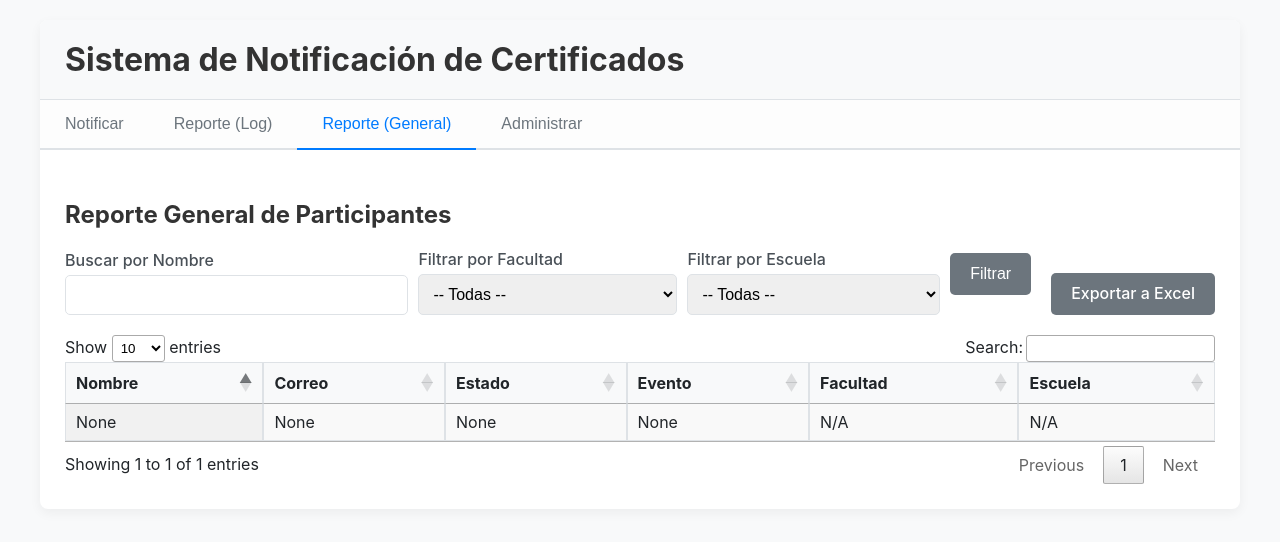
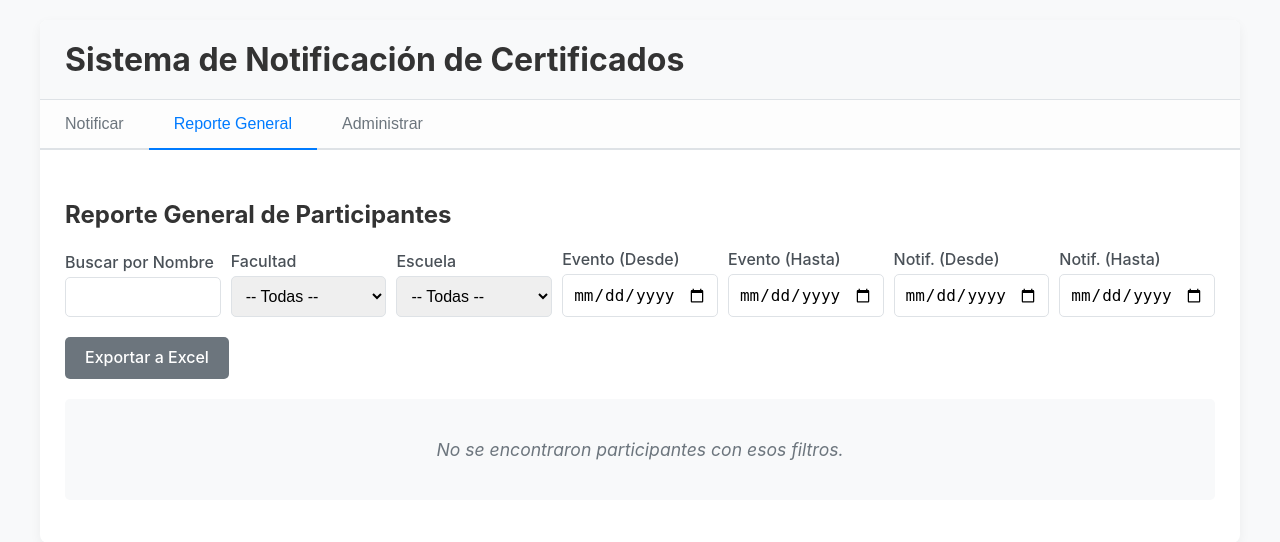
Before and after one commit to Yusurus/SystemaDeEnvioDeMensajesWeb, a Flask app: page / in a window 1280 px wide, after a click on "Reporte General". Shown: the top 542 px of the page. Run offline with Flask 3, Linux system fonts and the light colour scheme; data that the repository does not hold is empty; some libraries are stand-ins or nearby versions.

Commit message:
feat: Añade filtros de fecha para notificaciones y mejora la interfaz de usuario

```diff
--- a/app.py
+++ b/app.py
@@ -32,6 +32,9 @@
 
 
     @app.route('/')
+    # app.py
+
+    @app.route('/')
     def index():
         try:
             # --- Obtener filtros y pestaña activa ---
@@ -39,28 +42,34 @@
             filter_facultad = request.args.get('filter_facultad', None)
             filter_escuela = request.args.get('filter_escuela', None)
 
-            # Determinar pestaña activa
+            # Filtros Fecha Evento
+            date_start = request.args.get('date_start', None)
+            date_end = request.args.get('date_end', None)
+
+            # NUEVOS Filtros Fecha Notificación
+            noti_date_start = request.args.get('noti_date_start', None)
+            noti_date_end = request.args.get('noti_date_end', None)
+
             active_tab = request.args.get('tab', 'notificar')
-            if search_query or filter_facultad or filter_escuela:
+
+            # Si se usa cualquier filtro, activa la pestaña de reporte
+            if any([search_query, filter_facultad, filter_escuela, date_start, date_end, noti_date_start, noti_date_end]):
                 active_tab = 'reporte-general'
 
             # --- Pestaña 1: Notificar ---
             status = get_notification_status()
             participants_list = model.get_unnotified_participants(status['available_this_batch'])
 
-            # --- Pestaña 2: Reporte (Log) ---
-            log_search_query = request.args.get('log_search_name', None)
-            if log_search_query:
-                active_tab = 'reporte-log'
-            notification_log = model.get_notification_log(search_term=log_search_query)
+            # --- Pestaña 2: Reporte (General) ---
+            participant_report = model.get_participant_report(
+                search_query, filter_facultad, filter_escuela,
+                date_start, date_end, noti_date_start, noti_date_end # <-- Pasamos todos los filtros
+            )
 
-            # --- Pestaña 3: Reporte (General) ---
-            participant_report = model.get_participant_report(search_query, filter_facultad, filter_escuela)
-
-            # --- Pestaña 4: Administrar (Cargar listas) ---
+            # --- Pestaña 3: Administrar ---
             events_list = model.get_all_events()
-            facultades_list = model.get_all_facultades() # NUEVO
-            escuelas_list = model.get_all_escuelas()     # NUEVO
+            facultades_list = model.get_all_facultades()
+            escuelas_list = model.get_all_escuelas()
 
             return render_template(
                 'index.html',
@@ -68,14 +77,15 @@
                 participants=participants_list,
                 status=status,
                 # Tab 2
-                logs=notification_log,
-                log_search_name=log_search_query or "",
-                # Tab 3
                 report_data=participant_report,
                 search_name=search_query or "",
                 current_facultad=filter_facultad,
                 current_escuela=filter_escuela,
-                # Tab 4
+                current_date_start=date_start or "",
+                current_date_end=date_end or "",
+                current_noti_date_start=noti_date_start or "", # <-- NUEVO
+                current_noti_date_end=noti_date_end or "",   # <-- NUEVO
+                # Tab 3
                 events_list=events_list,
                 facultades_list=facultades_list,
                 escuelas_list=escuelas_list,
@@ -84,7 +94,7 @@
             )
         except Exception as e:
             flash(f"Error al cargar la página: {e}", 'error')
-            return render_template('index.html', participants=[], status={'count_today': 0, 'daily_limit': config.EMAIL_DAILY_LIMIT, 'remaining_today': 0}, logs=[], events_list=[], facultades_list=[], escuelas_list=[], report_data=[], search_name="", log_search_name="", active_tab="notificar")
+            return render_template('index.html', participants=[], status={'count_today': 0, 'daily_limit': config.EMAIL_DAILY_LIMIT, 'remaining_today': 0}, events_list=[], facultades_list=[], escuelas_list=[], report_data=[], search_name="", active_tab="notificar", current_date_start="", current_date_end="", current_noti_date_start="", current_noti_date_end="")
 
     @app.route('/enviar-notificaciones', methods=['POST'])
     def send_notifications():
@@ -179,19 +189,21 @@
 
     @app.route('/export/excel')
     def export_excel():
-        """
-        Exporta el nuevo "Reporte General" con filtros.
-        """
         try:
+            # Leer TODOS los filtros de la URL
             search_query = request.args.get('search_name', '')
             filter_facultad = request.args.get('filter_facultad', None)
             filter_escuela = request.args.get('filter_escuela', None)
+            date_start = request.args.get('date_start', None)
+            date_end = request.args.get('date_end', None)
+            noti_date_start = request.args.get('noti_date_start', None) # <-- NUEVO
+            noti_date_end = request.args.get('noti_date_end', None)   # <-- NUEVO
 
-            # Obtenemos los datos (¡quitando el límite web!)
-            data = model.get_participant_report(search_query, filter_facultad, filter_escuela)
-            # ^ NOTA: get_participant_report tiene un "LIMIT 500" - deberías quitarlo
-            # o hacerlo un parámetro para una exportación completa.
-            # Por ahora, funcionará con los 500 primeros.
+            # Pasar TODOS los filtros al modelo
+            data = model.get_participant_report(
+                search_query, filter_facultad, filter_escuela,
+                date_start, date_end, noti_date_start, noti_date_end
+            )
 
             if not data:
                 flash("No hay datos para exportar.", "info")
@@ -204,13 +216,21 @@
                 'correo': 'Correo Electrónico',
                 'estadoNotificado': 'Estado',
                 'nombre_evento': 'Evento',
+                'fecha_evento': 'Fecha Evento',
                 'nombre_facultad': 'Facultad',
-                'nombre_escuela': 'Escuela'
+                'nombre_escuela': 'Escuela',
+                'fecha_notificacion': 'Fecha Notificación'
             }, inplace=True)
 
-            # Rellenar valores nulos para un reporte más limpio
+            # Formatear todas las fechas
+            if 'Fecha Evento' in df.columns:
+                df['Fecha Evento'] = pd.to_datetime(df['Fecha Evento']).dt.strftime('%Y-%m-%d')
+            if 'Fecha Notificación' in df.columns:
+                df['Fecha Notificación'] = pd.to_datetime(df['Fecha Notificación']).dt.strftime('%Y-%m-%d %H:%M:%S')
+
             df['Facultad'] = df['Facultad'].fillna('N/A')
             df['Escuela'] = df['Escuela'].fillna('N/A')
+            df['Fecha Notificación'] = df['Fecha Notificación'].fillna('N/A')
 
             output = io.BytesIO()
             with pd.ExcelWriter(output, engine='openpyxl') as writer:
--- a/templates/index.html
+++ b/templates/index.html
@@ -89,11 +89,11 @@
             border: 1px solid var(--color-borde);
             text-align: left;
             vertical-align: top;
+            white-space: nowrap; /* Evita que el texto se rompa */
         }
         th { background-color: var(--color-fondo); font-weight: 600; }
         tr:nth-child(even) { background-color: #fcfcfc; }
 
-        /* ... (resto de tus estilos CSS sin cambios) ... */
         button[type="submit"] {
             background-color: var(--color-exito);
             color: white;
@@ -133,6 +133,7 @@
         .warning { background-color: #fff3cd; color: #856404; border-color: #ffeeba; }
         .info { background-color: #d1ecf1; color: #0c5460; border-color: #bee5eb; }
 
+        /* --- Estilos para Formularios --- */
         .form-grid { display: flex; gap: 30px; }
         .form-column { flex: 1; min-width: 0; }
         .form-group { margin-bottom: 15px; }
@@ -162,6 +163,7 @@
         .form-group button:hover { background-color: #0069d9; }
         .form-group small { color: #555; margin-top: 5px; display: block; }
 
+        /* --- Estilos para Buscador y Exportar --- */
         .report-controls {
             display: flex;
             flex-wrap: wrap;
@@ -172,17 +174,17 @@
         }
         .search-form {
             display: flex;
-            flex-wrap: wrap;
+            flex-wrap: wrap; /* Permite que los filtros pasen a la siguiente línea si no caben */
             align-items: flex-end;
             gap: 10px;
             flex-grow: 1;
         }
         .search-form .form-group {
             margin-bottom: 0;
-            flex-grow: 1;
-            min-width: 150px;
+            flex: 1; /* Todos los filtros intentan tener el mismo tamaño */
+            min-width: 150px; /* Ancho mínimo antes de saltar de línea */
         }
-        .search-form button, .export-button {
+        .export-button {
             background-color: var(--color-secundario);
             color: white;
             padding: 10px 20px;
@@ -196,7 +198,7 @@
             box-sizing: border-box;
             white-space: nowrap;
         }
-        .search-form button:hover, .export-button:hover {
+        .export-button:hover {
             background-color: #5a6268;
         }
     </style>
@@ -207,8 +209,7 @@
 
         <nav class="tab-nav">
             <button class="tab-button" onclick="openTab('notificar')">Notificar</button>
-            <button class="tab-button" onclick="openTab('reporte-log')">Reporte (Log)</button>
-            <button class="tab-button" onclick="openTab('reporte-general')">Reporte (General)</button>
+            <button class="tab-button" onclick="openTab('reporte-general')">Reporte General</button>
             <button class="tab-button" onclick="openTab('administrar')">Administrar</button>
         </nav>
 
@@ -264,61 +265,21 @@
                 {% endif %}
             </div>
 
-            <div id="reporte-log" class="tab-pane">
-                <h2>Log de Notificaciones Enviadas</h2>
-
-                <div class="report-controls">
-                    <form action="{{ url_for('index') }}" method="GET" class="search-form">
-                        <input type="hidden" name="tab" value="reporte-log">
-                        <div class="form-group">
-                            <label for="log_search_name">Buscar por Nombre (Servidor)</label>
-                            <input type="text" id="log_search_name" name="log_search_name" value="{{ log_search_name }}">
-                        </div>
-                        <button type="submit">Buscar</button>
-                    </form>
-                </div>
-
-                {% if logs %}
-                    <table id="tablaLog" class="display" style="width:100%">
-                        <thead>
-                            <tr>
-                                <th>Nombre</th>
-                                <th>Correo</th>
-                                <th>Fecha y Hora de Notificación</th>
-                            </tr>
-                        </thead>
-                        <tbody>
-                            {% for log in logs %}
-                            <tr>
-                                <td>{{ log.nombre }}</td>
-                                <td>{{ log.correo }}</td>
-                                <td>{{ log.fecha.strftime('%Y-%m-%d %H:%M:%S') }}</td>
-                            </tr>
-                            {% endfor %}
-                        </tbody>
-                    </table>
-                {% else %}
-                    {% if log_search_name %}
-                    <p class="empty">No se encontraron resultados para "{{ log_search_name }}".</p>
-                    {% else %}
-                    <p class="empty">Aún no se ha enviado ninguna notificación.</p>
-                    {% endif %}
-                {% endif %}
-            </div>
-
             <div id="reporte-general" class="tab-pane">
                 <h2>Reporte General de Participantes</h2>
 
                 <div class="report-controls">
                     <form action="{{ url_for('index') }}" method="GET" class="search-form">
                         <input type="hidden" name="tab" value="reporte-general">
+
                         <div class="form-group">
                             <label for="search_name">Buscar por Nombre</label>
-                            <input type="text" id="search_name" name="search_name" value="{{ search_name }}">
+                            <input type="text" id="search_name" name="search_name" value="{{ search_name }}" onchange="this.form.submit()">
                         </div>
+
                         <div class="form-group">
-                            <label for="filter_facultad">Filtrar por Facultad</label>
-                            <select id="filter_facultad" name="filter_facultad">
+                            <label for="filter_facultad">Facultad</label>
+                            <select id="filter_facultad" name="filter_facultad" onchange="this.form.submit()">
                                 <option value="">-- Todas --</option>
                                 {% for f in facultades_list %}
                                 <option value="{{ f.idFacultad }}" {% if f.idFacultad|string == current_facultad %}selected{% endif %}>
@@ -327,9 +288,10 @@
                                 {% endfor %}
                             </select>
                         </div>
+
                         <div class="form-group">
-                            <label for="filter_escuela">Filtrar por Escuela</label>
-                            <select id="filter_escuela" name="filter_escuela">
+                            <label for="filter_escuela">Escuela</label>
+                            <select id="filter_escuela" name="filter_escuela" onchange="this.form.submit()">
                                 <option value="">-- Todas --</option>
                                 {% for es in escuelas_list %}
                                 <option value="{{ es.idEscuela }}" {% if es.idEscuela|string == current_escuela %}selected{% endif %}>
@@ -338,14 +300,33 @@
                                 {% endfor %}
                             </select>
                         </div>
-                        <button type="submit">Filtrar</button>
+
+                        <div class="form-group">
+                            <label for="date_start">Evento (Desde)</label>
+                            <input type="date" id="date_start" name="date_start" value="{{ current_date_start }}" onchange="this.form.submit()">
+                        </div>
+                        <div class="form-group">
+                            <label for="date_end">Evento (Hasta)</label>
+                            <input type="date" id="date_end" name="date_end" value="{{ current_date_end }}" onchange="this.form.submit()">
+                        </div>
+
+                        <div class="form-group">
+                            <label for="noti_date_start">Notif. (Desde)</label>
+                            <input type="date" id="noti_date_start" name="noti_date_start" value="{{ current_noti_date_start }}" onchange="this.form.submit()">
+                        </div>
+                        <div class="form-group">
+                            <label for="noti_date_end">Notif. (Hasta)</label>
+                            <input type="date" id="noti_date_end" name="noti_date_end" value="{{ current_noti_date_end }}" onchange="this.form.submit()">
+                        </div>
                     </form>
-                    <a href="{{ url_for('export_excel', search_name=search_name, filter_facultad=current_facultad, filter_escuela=current_escuela) }}" class="export-button">
+
+                    <a href="{{ url_for('export_excel', search_name=search_name, filter_facultad=current_facultad, filter_escuela=current_escuela, date_start=current_date_start, date_end=current_date_end, noti_date_start=current_noti_date_start, noti_date_end=current_noti_date_end) }}" class="export-button">
                         Exportar a Excel
                     </a>
                 </div>
 
                 {% if report_data %}
+                    <div style="overflow-x: auto;">
                         <table id="tablaReporteGeneral" class="display" style="width:100%">
                             <thead>
                                 <tr>
@@ -353,8 +334,10 @@
                                     <th>Correo</th>
                                     <th>Estado</th>
                                     <th>Evento</th>
+                                    <th>Fecha Evento</th>
                                     <th>Facultad</th>
                                     <th>Escuela</th>
+                                    <th>Fecha Notificación</th>
                                 </tr>
                             </thead>
                             <tbody>
@@ -364,12 +347,21 @@
                                     <td>{{ r.correo }}</td>
                                     <td>{{ r.estadoNotificado | capitalize }}</td>
                                     <td>{{ r.nombre_evento }}</td>
+                                    <td>{{ r.fecha_evento.strftime('%Y-%m-%d') if r.fecha_evento else 'N/A' }}</td>
                                     <td>{{ r.nombre_facultad or 'N/A' }}</td>
                                     <td>{{ r.nombre_escuela or 'N/A' }}</td>
+                                    <td>
+                                        {% if r.fecha_notificacion %}
+                                            {{ r.fecha_notificacion.strftime('%Y-%m-%d %H:%M:%S') }}
+                                        {% else %}
+                                            N/A
+                                        {% endif %}
+                                    </td>
                                 </tr>
                                 {% endfor %}
                             </tbody>
                         </table>
+                    </div>
                 {% else %}
                     <p class="empty">No se encontraron participantes con esos filtros.</p>
                 {% endif %}
@@ -386,7 +378,6 @@
                             <div class="form-group"> <button type="submit">Guardar Evento</button> </div>
                         </form>
                     </div>
-
                     <div class="form-column">
                         <h3>Agregar Nuevo Participante</h3>
                         <form action="{{ url_for('add_participant') }}" method="POST">
@@ -420,9 +411,7 @@
                         </form>
                     </div>
                 </div>
-
                 <hr style="margin: 40px 0;">
-
                 <div>
                     <h3>Importar Participantes desde Excel</h3>
                     <form action="{{ url_for('upload_excel') }}" method="POST" enctype="multipart/form-data" style="max-width: 600px;">
@@ -469,15 +458,11 @@
     <script src="https://cdn.datatables.net/1.13.6/js/jquery.dataTables.min.js"></script>
 
     <script>
-        // Pasa la lista de escuelas a JS
         const allEscuelas = {{ escuelas_list | tojson }};
-
-        // Almacén para las tablas
         var dataTables = {};
 
         function updateEscuelas(selectedFacultadId, targetEscuelaDropdownId) {
             const escuelaDropdown = document.getElementById(targetEscuelaDropdownId);
-
             escuelaDropdown.innerHTML = '';
 
             const defaultOption = document.createElement('option');
@@ -527,43 +512,31 @@
                 }
             }
 
-            // --- NUEVA LÍNEA ---
-            // Ajusta las columnas de la tabla cuando la pestaña se muestra
-            // Esto es necesario porque la tabla estaba oculta
+            // MODIFICADO: Ajuste de columnas limpiado
             if (tabName === 'notificar' && dataTables.notificar) {
                 dataTables.notificar.columns.adjust();
             }
-            if (tabName === 'reporte-log' && dataTables.reporteLog) {
-                dataTables.reporteLog.columns.adjust();
-            }
             if (tabName === 'reporte-general' && dataTables.reporteGeneral) {
-                dataTables.reporteGeneral.columns.adjust();
+                // Ajusta las columnas Y el scroll
+                dataTables.reporteGeneral.columns.adjust().draw();
             }
         }
 
-        // Esperar a que el documento esté listo (jQuery)
         $(document).ready(function() {
+            const spanishLang = { "url": "//cdn.datatables.net/plug-ins/1.13.6/i18n/es-ES.json" };
 
-            // Configuración de idioma español para DataTables
-            const spanishLang = {
-                "url": "//cdn.datatables.net/plug-ins/1.13.6/i18n/es-ES.json"
-            };
-
-            // Inicializar las 3 tablas y guardarlas
+            // Tabla Notificar: Sigue siendo responsiva (pocas columnas)
             dataTables.notificar = $('#tablaNotificar').DataTable({
                 language: spanishLang,
                 responsive: true
             });
-            dataTables.reporteLog = $('#tablaLog').DataTable({
-                language: spanishLang,
-                responsive: true
-            });
+
+            // Tabla General: Ahora usa scroll horizontal
             dataTables.reporteGeneral = $('#tablaReporteGeneral').DataTable({
                 language: spanishLang,
-                responsive: true
+                scrollX: true  // <-- CAMBIO: Habilita el scroll horizontal
             });
 
-            // Abre la pestaña que Flask nos dijo (basado en la URL)
             openTab('{{ active_tab | default('notificar') }}');
         });
     </script>
```
Also changed, not shown: model.py (+38 -56 lines). Lines whose indentation alone changed are shown as unchanged.
